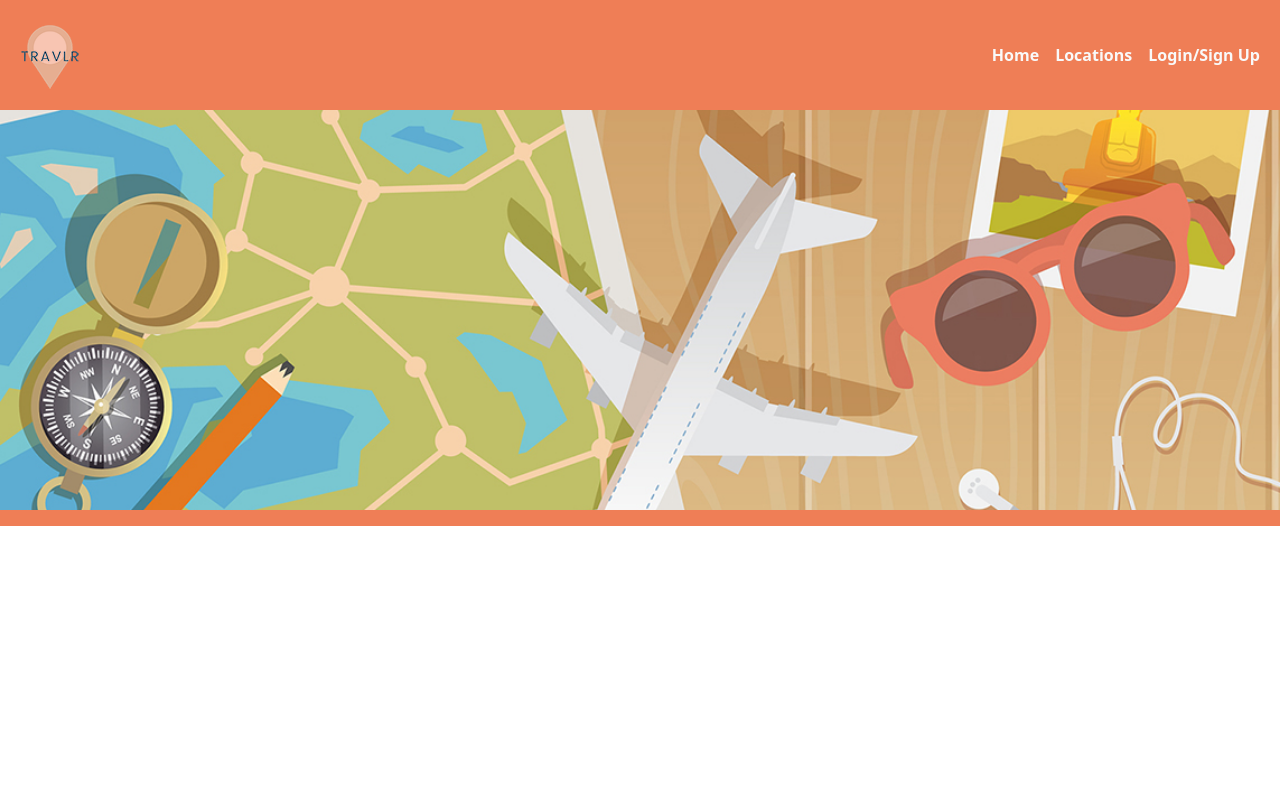
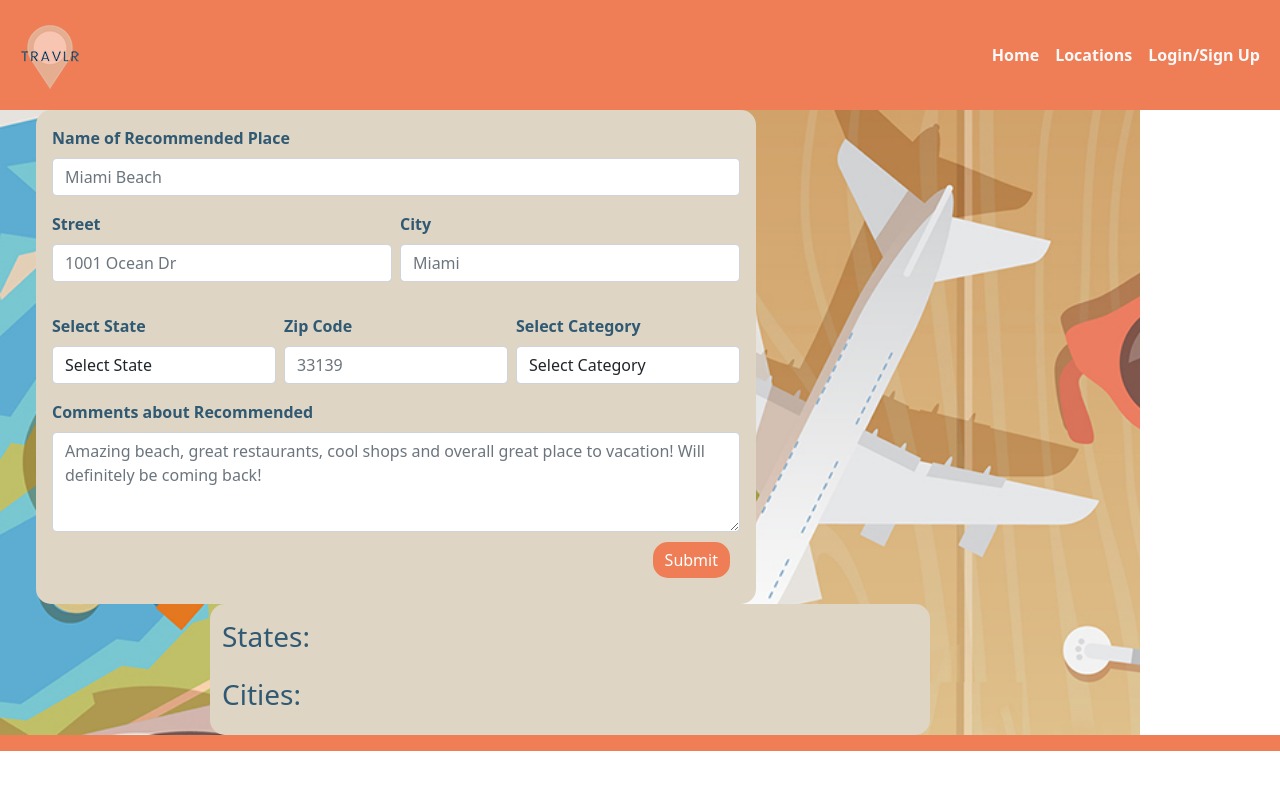
Before and after one commit to baloyd/travlr-project, a React (Create React App) app in the folder client/: page /HomePage in a window 1280 px wide. Shown: the top 790 px of the page. Built offline with nearby package versions, Linux system fonts and the light colour scheme.

Commit message:
Rending styles

```diff
--- a/client/src/App.js
+++ b/client/src/App.js
@@ -1,18 +1,20 @@
 import React from 'react';
+import { Container } from 'react-bootstrap';
 import { BrowserRouter as Router, Switch, Route } from 'react-router-dom';
 import { ApolloClient,InMemoryCache, ApolloProvider} from '@apollo/client';
-import NavBar from './component/NavBar'
-import Homepage from './component/pages/Homepage'
-import LocationPage from './component/pages/LocationPage'
-import SignupPage from './component/pages/SignupPage'
-import background from '../src/images/background.jpg'
-import Footer from './component/Footer'
+import NavBar from './component/NavBar';
+import Homepage from './component/pages/Homepage';
+import LocationPage from './component/pages/LocationPage';
+import SignupPage from './component/pages/SignupPage';
+import background from '../src/images/background.jpg';
+import Footer from './component/Footer';
 
 const sectionStyle = {
-width: "100%",
-height: "400px",
+width: "120%",
+height: "100%",
 backgroundImage: `url(${background})`,
-backgroundSize: "cover"
+backgroundSize: "cover",
+margin: '0'
 }
 
 const client = new ApolloClient({
@@ -36,11 +38,13 @@ const client = new ApolloClient({
           <>
           <NavBar />
           <Switch>
-        <section style={sectionStyle}></section>
+            <Container style={sectionStyle}>
               <Route exact path='/' component={SignupPage} />
               <Route exact path='/LocationPage' component={LocationPage} />
               <Route exact path='/HomePage' component={Homepage} />
+            </Container>
               <Route render={() => <h1 className='display-2'>Wrong page!</h1>} />
+
           </Switch>
 
           <Footer />
--- a/client/src/component/pages/Homepage.js
+++ b/client/src/component/pages/Homepage.js
@@ -1,17 +1,16 @@
-import {  Container,Row, Col, } from 'react-bootstrap';
-
-import CreateRec from '../widgets/CreateRec'
+import React from 'react';
+import {  Container } from 'react-bootstrap';
+import CreateRec from '../widgets/CreateRec';
+import LocationSuggestions from '../widgets/LocationSuggestions';
 
 
 const Homepage = ()=>{
-return (
-<div>
-
-<CreateRec />
-
-
-</div>
-)
+    return (
+        <Container>
+            <CreateRec />
+            <LocationSuggestions />
+        </Container>
+    )
 }
 
 export default Homepage;
--- a/client/src/component/widgets/CreateRec.js
+++ b/client/src/component/widgets/CreateRec.js
@@ -6,7 +6,8 @@ import Modal from './Modal';
 // Stylings
 const formStyle = {
     background: '#DED5C4',
-    borderRadius: '15px'
+    borderRadius: '15px',
+    width:'45rem'
 }
 const textColor = {
     color: '#305973',
@@ -41,7 +42,7 @@ const CreateRec = ()=>{
 
     //Need to add graphql mutation name ---->ADD_FORM?
     //Also inMemoryCache? ex.20.components.thoughForm
-    const [addPost, { error }] = useMutation();
+    // const [addPost, { error }] = useMutation();
 
 
     //Handles form submission
@@ -56,18 +57,18 @@ const CreateRec = ()=>{
         }
         setValidated(true);
 
-        try {
-            const { data } = await addPost({
-                variables: {
-                    ...
-                    formState },
-            });
+        // try {
+        //     const { data } = await addPost({
+        //         variables: {
+        //             ...
+        //             formState },
+        //     });
 
-            console.log(data);
+        //     console.log(data);
 
-        } catch(err) {
-            console.log(err)
-        }
+        // } catch(err) {
+        //     console.log(err)
+        // }
 
         setFormState({
             recPlace: '',
@@ -97,8 +98,8 @@ const CreateRec = ()=>{
                     <Form.Control
                         required
                         name='recPlace'
-                        value={formState.recPlace}
-                        onChange={handleChange}
+                        // value={formState.recPlace}
+                        // onChange={handleChange}
                         type="text"
                         placeholder="Miami Beach"
                     />
@@ -113,8 +114,8 @@ const CreateRec = ()=>{
                         <Form.Control
                         required
                         name='street'
-                        value={formState.street}
-                        onChange={handleChange}
+                        // value={formState.street}
+                        // onChange={handleChange}
                         type="text"
                         placeholder="1001 Ocean Dr"
                         />
@@ -127,8 +128,8 @@ const CreateRec = ()=>{
                         <Form.Label style={textColor}>City</Form.Label>
                         <Form.Control
                         name='city'
-                        value={formState.city}
-                        onChange={handleChange}
+                        // value={formState.city}
+                        // onChange={handleChange}
                         type="text" placeholder="Miami"
                         required />
                         <Form.Control.Feedback type="invalid">
@@ -143,8 +144,8 @@ const CreateRec = ()=>{
                         <Form.Control
                             required
                             name='type'
-                            value={formState.state}
-                            onChange={handleChange}
+                            // value={formState.state}
+                            // onChange={handleChange}
                             as="select"
                             type="select">
                                 <option value="">Select State</option>
@@ -159,8 +160,8 @@ const CreateRec = ()=>{
                         <Form.Label style={textColor}>Zip Code</Form.Label>
                         <Form.Control
                             name='zip'
-                            value={formState.zip}
-                            onChange={handleChange}
+                            // value={formState.zip}
+                            // onChange={handleChange}
                             type="text"
                             placeholder="33139"
                             required />
--- a/client/src/component/widgets/LocationSuggestions.js
+++ b/client/src/component/widgets/LocationSuggestions.js
@@ -5,6 +5,7 @@ import { Container, Button } from 'react-bootstrap';
 const locationStyle = {
     background: '#DED5C4',
     borderRadius: '15px',
+    width:'45rem'
 }
 const textColor = {
     color: '#305973',
```
Also changed, not shown: 1 other file (tests, documents, lock files or other folders). Lines whose indentation alone changed are shown as unchanged.
